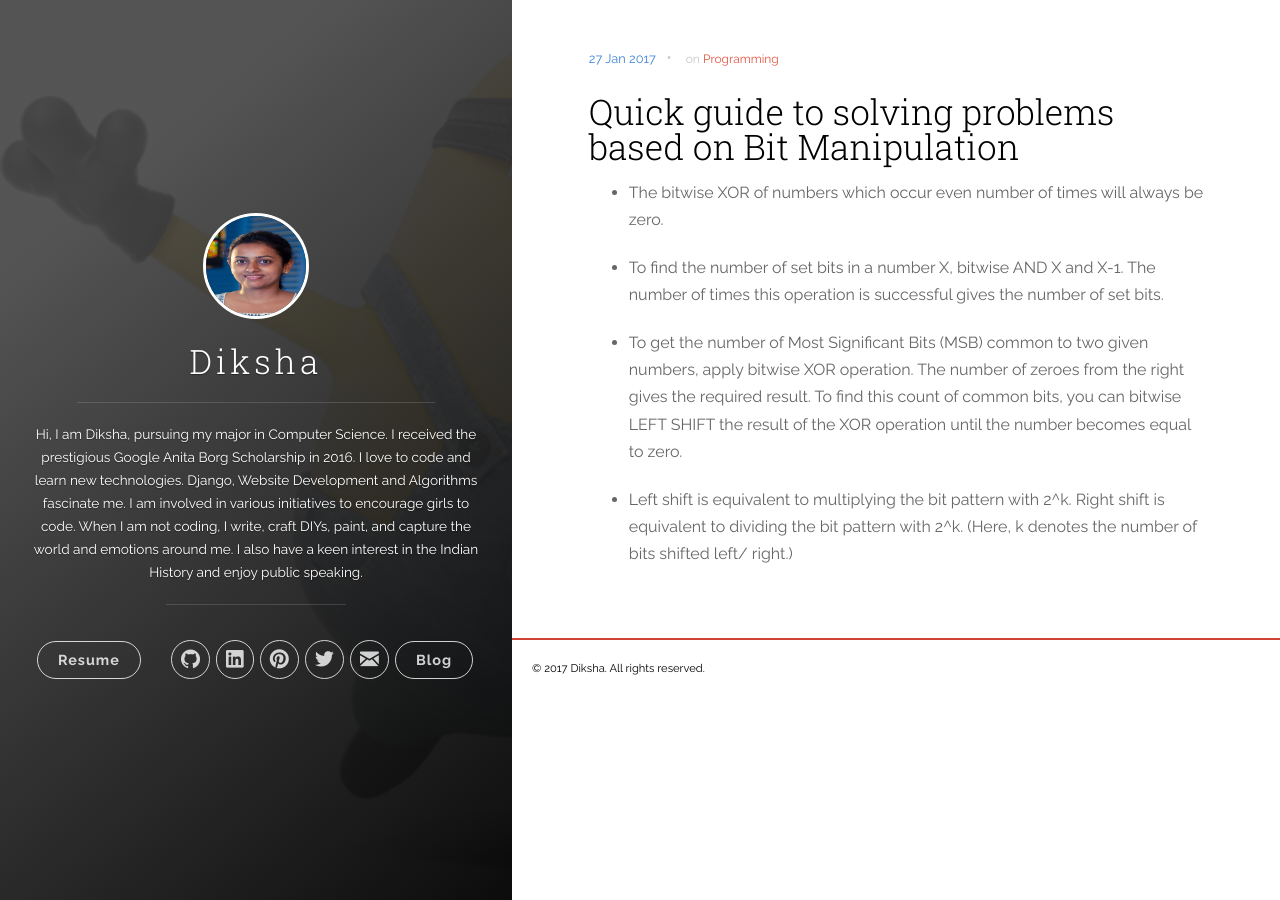
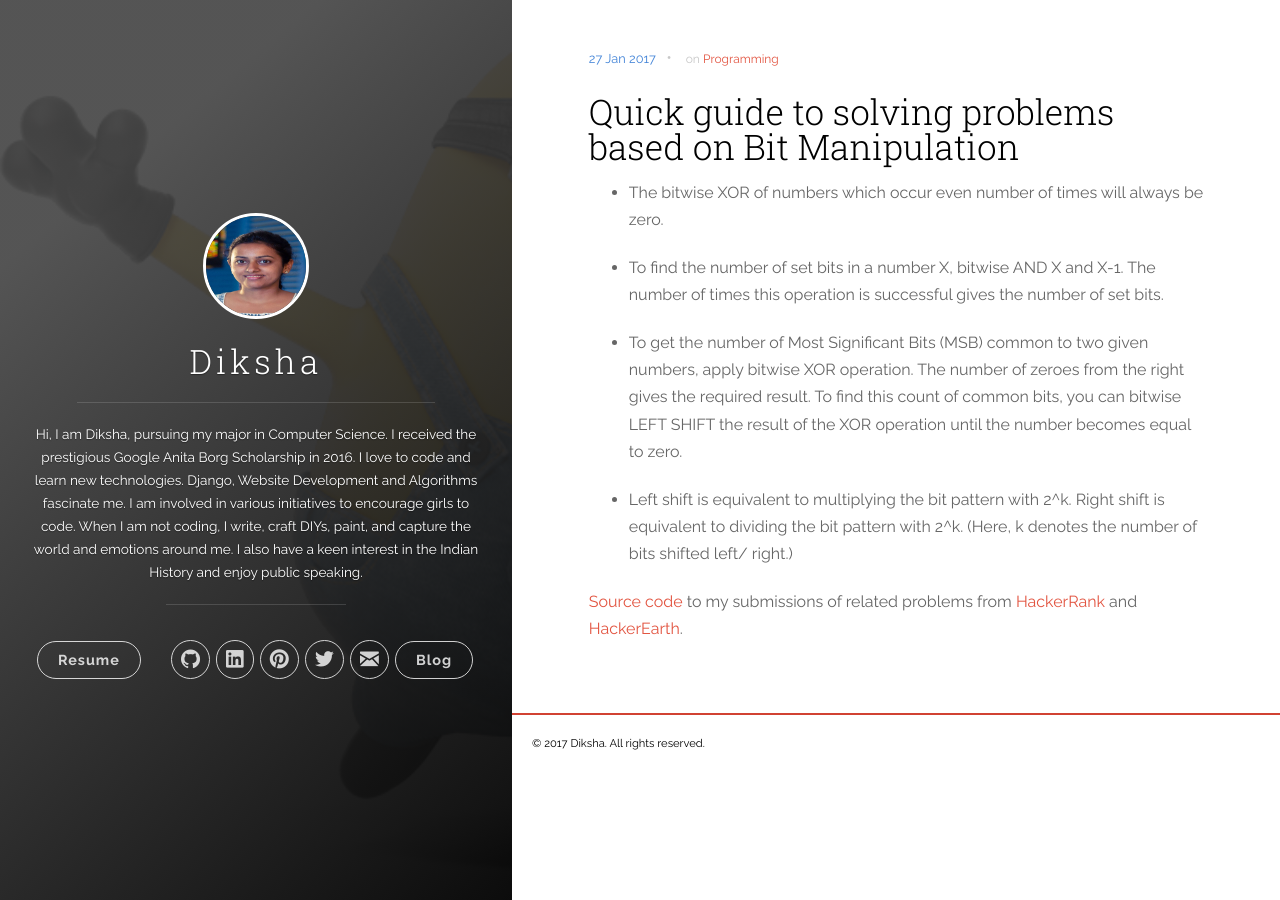
Before and after one commit to Diksha-Rathi/diksha-rathi.github.io, a Jekyll site: the page built from _posts/2017-01-27-bit-manipulation.markdown, in a window 1280 px wide. Built offline with Jekyll 4.4.1, drawn with Linux system fonts in a browser that asks for light colours; nearby versions of some CDN libraries.

Commit message:
edit blog

```diff
--- a/_posts/2017-01-27-bit-manipulation.markdown
+++ b/_posts/2017-01-27-bit-manipulation.markdown
@@ -12,3 +12,5 @@ tags: [Programming]
 * To get the number of Most Significant Bits (MSB) common to two given numbers, apply bitwise XOR operation. The number of zeroes from the right gives the required result. To find this count of common bits, you can bitwise LEFT SHIFT the result of the XOR operation until the number becomes equal to zero.
 
 * Left shift is equivalent to multiplying the bit pattern with 2^k. Right shift is equivalent to dividing the bit pattern with 2^k. (Here, k denotes the number of bits shifted left/ right.)
+
+[Source code](https://github.com/Diksha-Rathi/Competitive-Programming/tree/master/Algorithms/Bit%20Manipulation) to my submissions of related problems from [HackerRank](https://www.hackerrank.com/domains/algorithms/bit-manipulation/) and [HackerEarth](https://www.hackerearth.com/practice/basic-programming/bit-manipulation/basics-of-bit-manipulation/practice-problems/).
```
